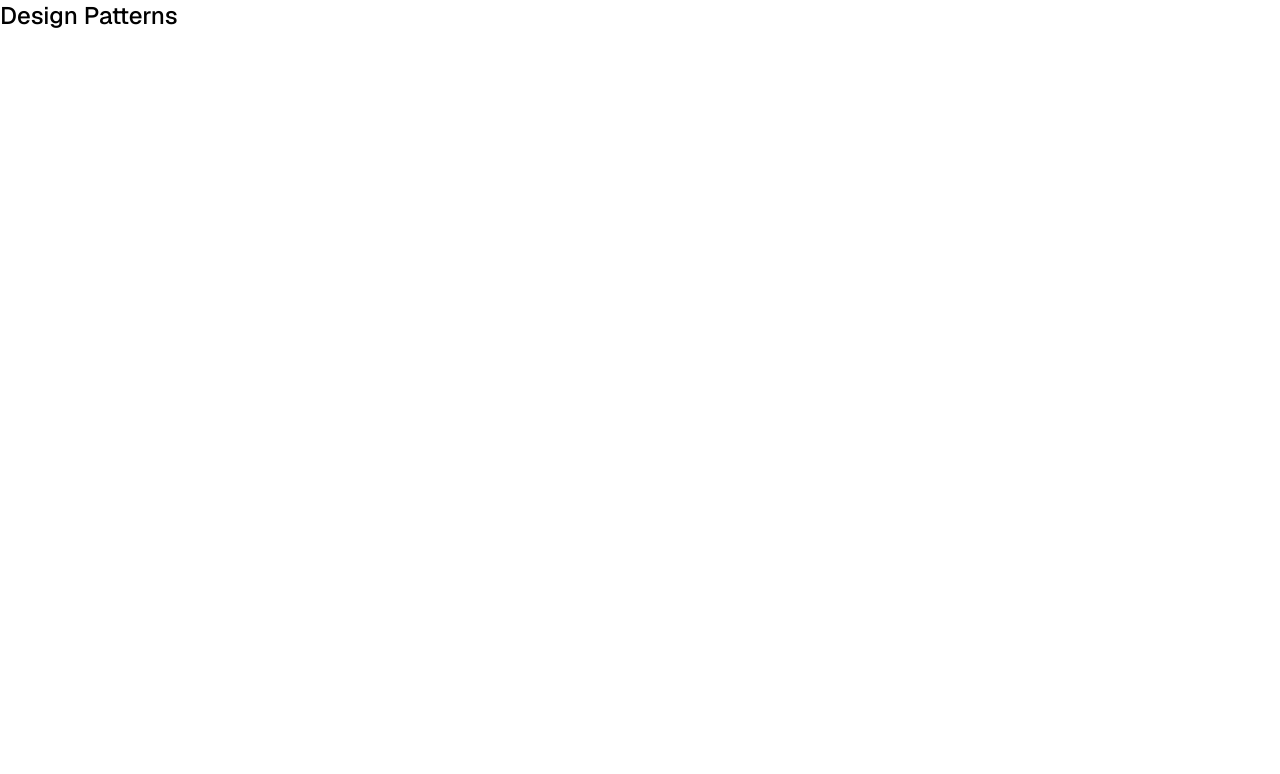
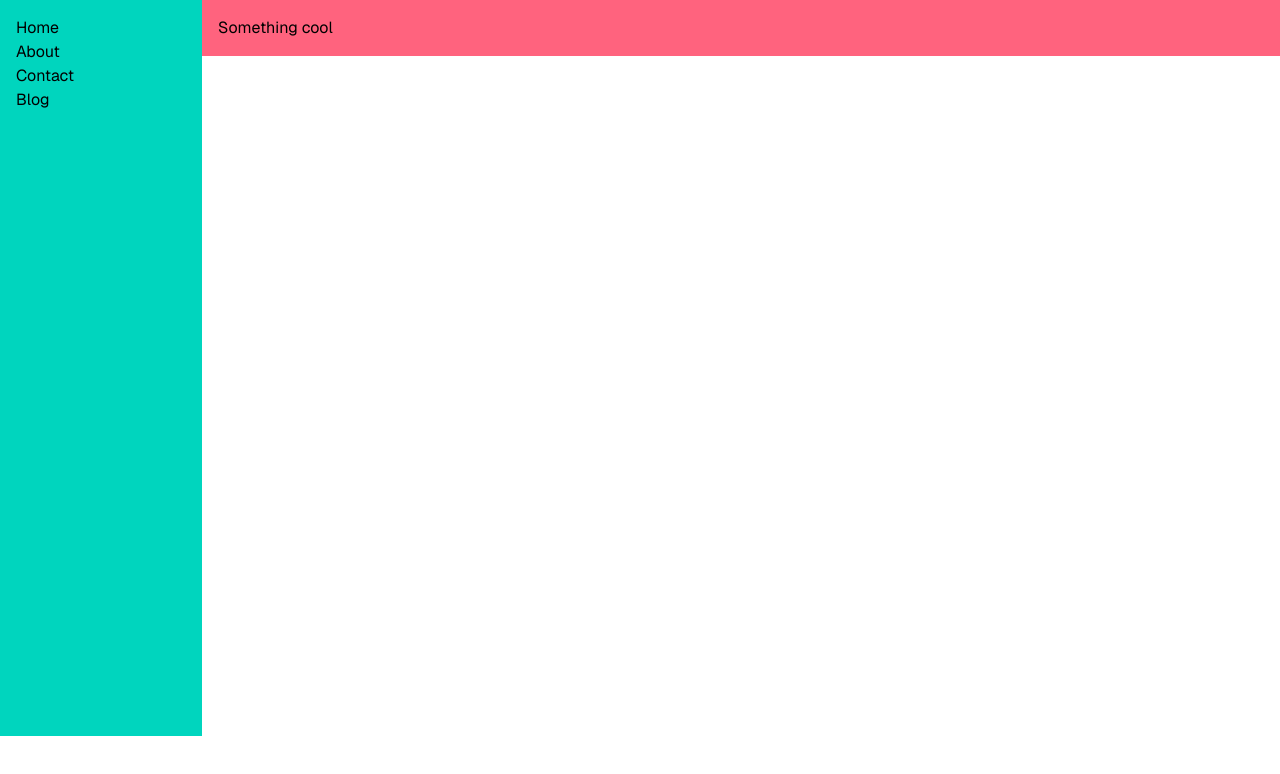
Before and after one commit to sougata-github/react-advanced, a React (Vite) app in the folder design-patterns/: page / in a window 1280 px wide. Shown: the top 774 px of the page. Built offline with nearby package versions, Linux system fonts and the light colour scheme.

Commit message:
add layout component.

```diff
--- a/design-patterns/src/App.tsx
+++ b/design-patterns/src/App.tsx
@@ -1,7 +1,18 @@
 import "./App.css";
 
+import SplitScreen from "./components/SplitScreen";
+import Right from "./components/Right";
+import Left from "./components/Left";
+
 const App = () => {
-  return <div className="text-2xl font-medium">Design Patterns</div>;
+  return (
+    <>
+      <SplitScreen leftWeight={15} rightWeight={80}>
+        <Left />
+        <Right />
+      </SplitScreen>
+    </>
+  );
 };
 
 export default App;
--- /dev/null
+++ b/design-patterns/src/components/Left.tsx
@@ -0,0 +1,22 @@
+const Left = () => {
+  return (
+    <div className="bg-teal-400 h-[46rem] pl-4 pt-4">
+      <ul>
+        <li>
+          <a href="#">Home</a>
+        </li>
+        <li>
+          <a href="#">About</a>
+        </li>
+        <li>
+          <a href="#">Contact</a>
+        </li>
+        <li>
+          <a href="#">Blog</a>
+        </li>
+      </ul>
+    </div>
+  );
+};
+
+export default Left;
--- /dev/null
+++ b/design-patterns/src/components/Right.tsx
@@ -0,0 +1,9 @@
+const Right = () => {
+  return (
+    <div className="bg-rose-400 p-4">
+      <h1>Something cool</h1>
+    </div>
+  );
+};
+
+export default Right;
--- /dev/null
+++ b/design-patterns/src/components/SplitScreen.tsx
@@ -0,0 +1,36 @@
+import React from "react";
+
+interface Props {
+  children: React.ReactNode;
+  leftWeight: number;
+  rightWeight: number;
+}
+
+const SplitScreen = ({ children, leftWeight, rightWeight }: Props) => {
+  const childArray = React.Children.toArray(children);
+  const [left, right] = childArray;
+
+  const leftWidth = `${leftWeight}rem`;
+  const rightWidth = `${rightWeight}rem`;
+
+  return (
+    <section className="flex w-screen">
+      <div
+        style={{
+          width: leftWidth,
+        }}
+      >
+        {left}
+      </div>
+      <div
+        style={{
+          width: rightWidth,
+        }}
+      >
+        {right}
+      </div>
+    </section>
+  );
+};
+
+export default SplitScreen;
--- a/design-patterns/src/index.css
+++ b/design-patterns/src/index.css
@@ -16,4 +16,5 @@
 }
 
 body {
+  @apply overflow-x-hidden;
 }
```
Also changed, not shown: 1 other file (tests, documents, lock files or other folders).
